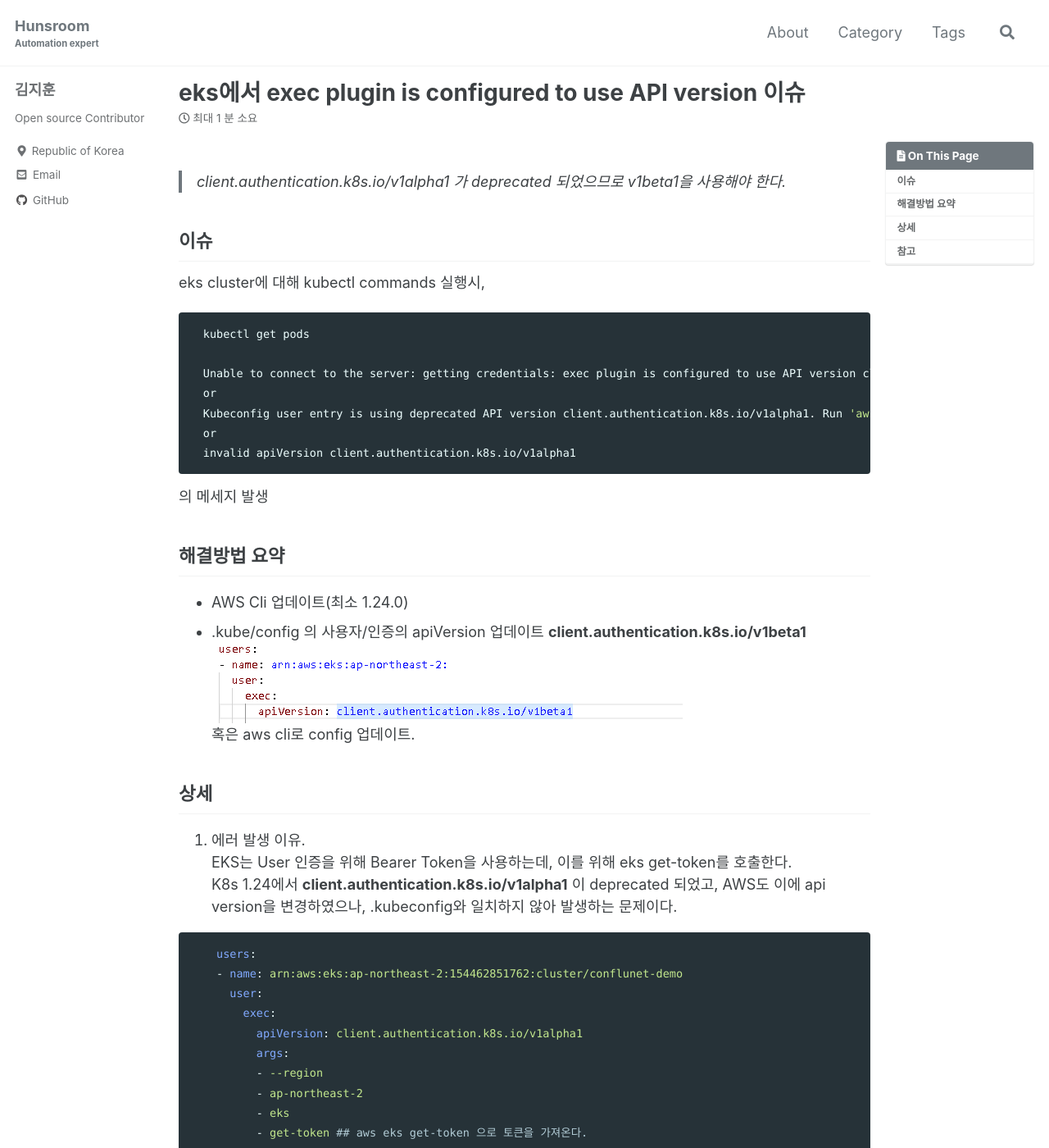
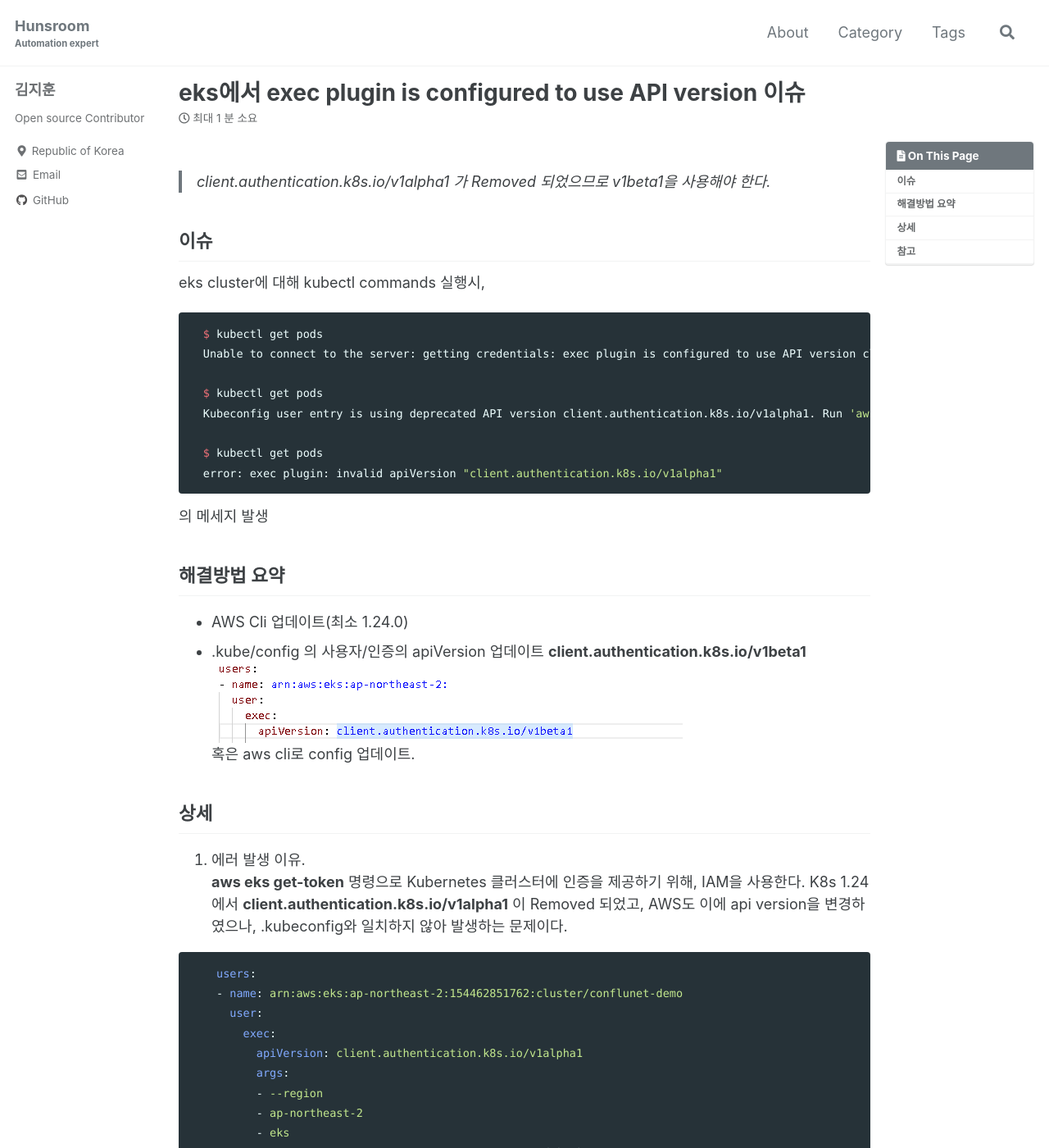
Before and after one commit to shblue21/shblue21.github.io, a Jekyll site: the page built from _posts/aws/2022-08-02-eks에서-exec-plugin-is-configured-to-use-API-version-이슈.md, in a window 1280 px wide and 1400 px high. Shown: the whole window at 82% size. Built offline with Jekyll 4.4.1, drawn with Linux system fonts in a browser that asks for light colours; cached includes are drawn as plain includes; comment, search, counter and statistics services are not loaded; some of the changed text lies outside the part shown.

Commit message:
추가 작업 필요

````diff
--- a/_posts/aws/2022-08-02-eks에서-exec-plugin-is-configured-to-use-API-version-이슈.md
+++ b/_posts/aws/2022-08-02-eks에서-exec-plugin-is-configured-to-use-API-version-이슈.md
@@ -11,19 +11,20 @@ tags:
   - kubectl
 toc: true
 ---
-> client.authentication.k8s.io/v1alpha1 가 deprecated 되었으므로 v1beta1을 사용해야 한다.
+> client.authentication.k8s.io/v1alpha1 가 Removed 되었으므로 v1beta1을 사용해야 한다.
 
 ## 이슈
 eks cluster에 대해 kubectl commands 실행시,
 
 ``` bash
-  kubectl get pods
+  $ kubectl get pods
+  Unable to connect to the server: getting credentials: exec plugin is configured to use API version client.authentication.k8s.io/v1beta1, plugin returned version client.authentication.k8s.io/v1alpha1
 
-  Unable to connect to the server: getting credentials: exec plugin is configured to use API version client.authentication.k8s.io/v1beta1, plugin returned version client.authentication.k8s.io/v1alpha1
-  or
+  $ kubectl get pods
   Kubeconfig user entry is using deprecated API version client.authentication.k8s.io/v1alpha1. Run 'aws eks update-kubeconfig' to update.
-  or
-  invalid apiVersion client.authentication.k8s.io/v1alpha1
+
+  $ kubectl get pods
+  error: exec plugin: invalid apiVersion "client.authentication.k8s.io/v1alpha1"
 ```
 
 의 메세지 발생
@@ -37,8 +38,8 @@ eks cluster에 대해 kubectl commands 실행시,
 
 ## 상세
 1. 에러 발생 이유.
-  EKS는 User 인증을 위해 Bearer Token을 사용하는데, 이를 위해 eks get-token를 호출한다.
-  K8s 1.24에서  **client.authentication.k8s.io/v1alpha1** 이 deprecated 되었고,
+  **aws eks get-token** 명령으로 Kubernetes 클러스터에 인증을 제공하기 위해, IAM을 사용한다.
+  K8s 1.24에서  **client.authentication.k8s.io/v1alpha1** 이 Removed 되었고,
   AWS도 이에 api version을 변경하였으나, .kubeconfig와 일치하지 않아 발생하는 문제이다.
 
   ``` yaml
````
Also changed, not shown: other parts of _posts/aws/2022-08-02-eks에서-exec-plugin-is-configured-to-use-API-version-이슈.md (+1 -1 lines).
